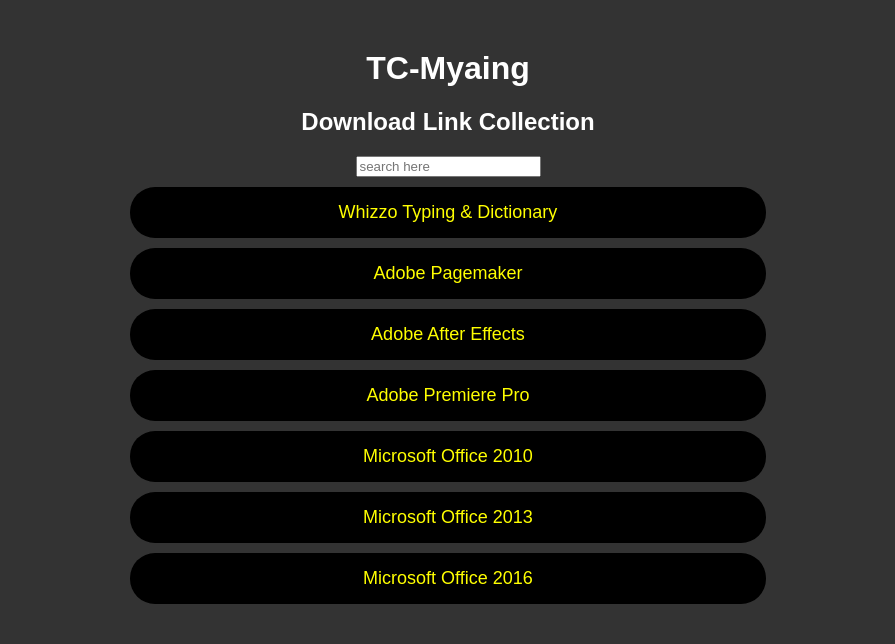
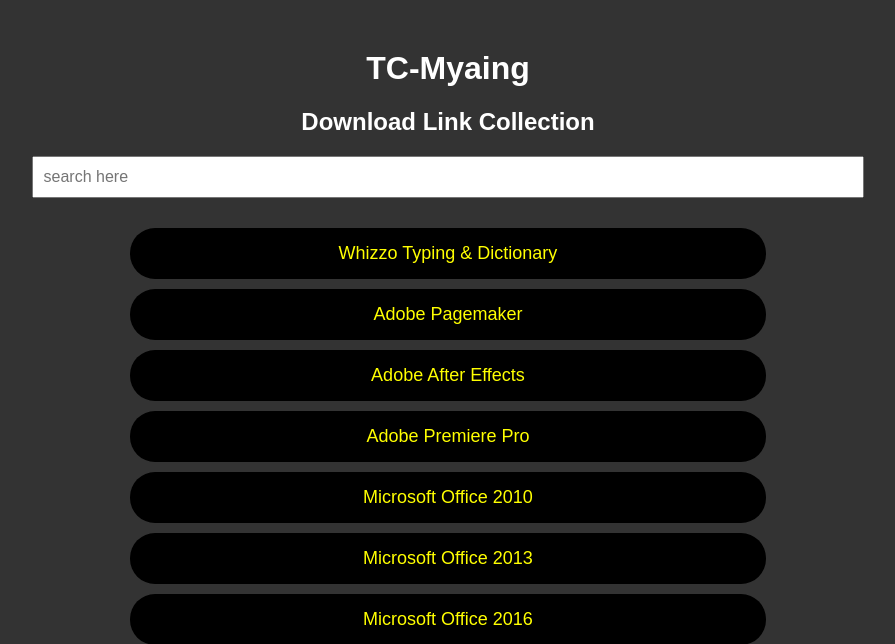
Before and after one commit to tinnaingoo/tcm-link, a PHP site: page / in a window 1280 px wide. Shown: the top 644 px of the page, without its empty margins (192-1087 px from the left). Run offline with PHP 8.4, Linux system fonts and the light colour scheme.

Commit message:
Update styles.css

```diff
--- a/css/styles.css
+++ b/css/styles.css
@@ -39,3 +39,11 @@
   left: 50%;
   transform: translate(-50%, -50%);
 }
+
+
+        .search-bar {
+            width: 80%;
+            padding: 10px;
+            margin-bottom: 20px;
+            font-size: 16px;
+        }
```
